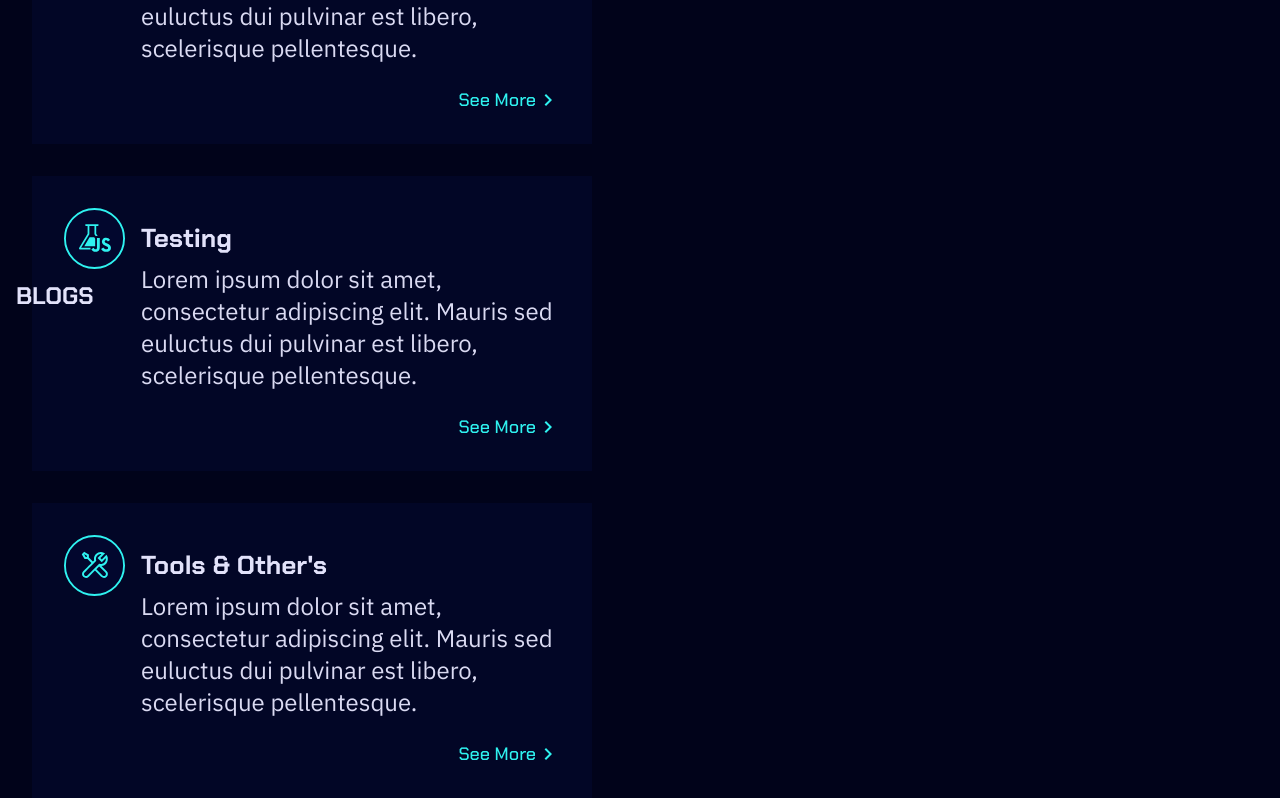
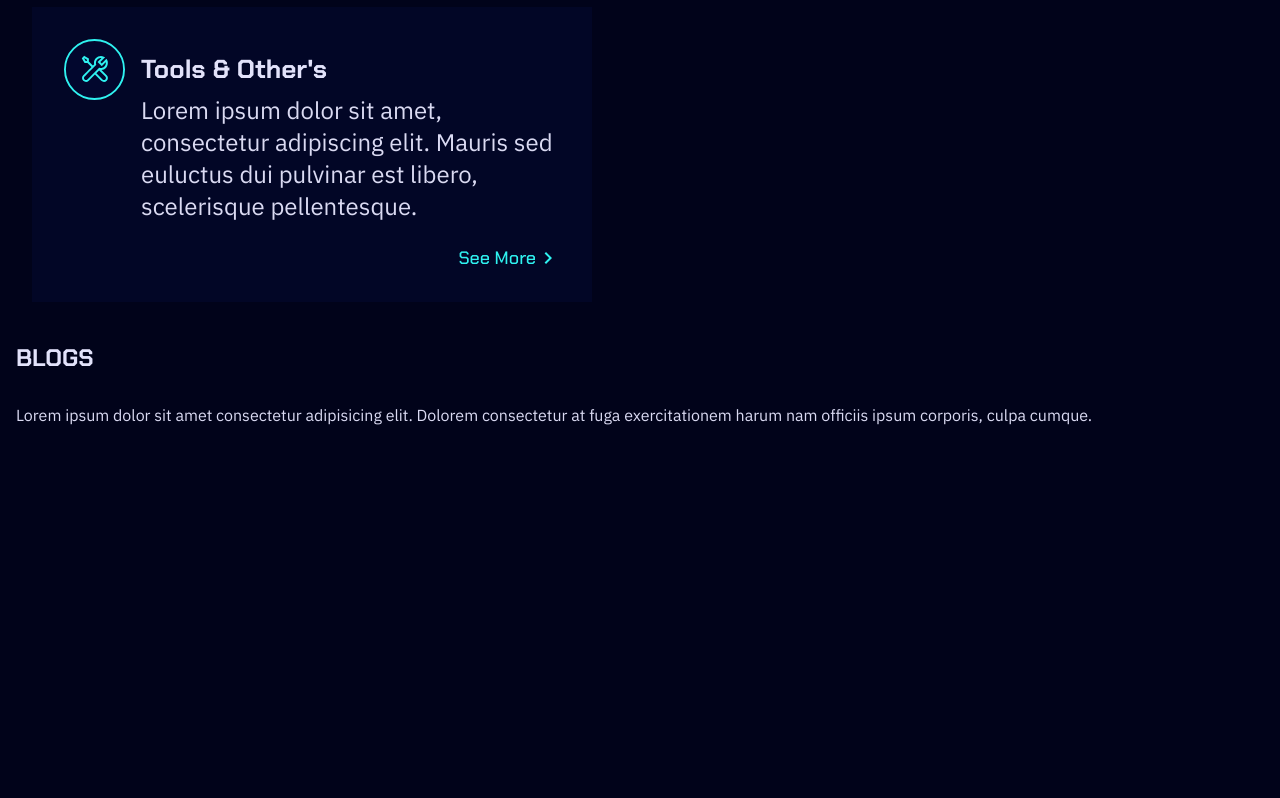
Before and after one commit to HimanshuKanojiya/himanshu-kanojiya-portfolio, a React (Create React App) app: page / in a window 1280 px wide. Shown: the part 2320-3118 px from the top of the page. After the commit the page ends 2745 px from the top, so only its background shows below. Built offline with nearby package versions, Linux system fonts and the light colour scheme.

Commit message:
fixed css issues for section auto position on screen

```diff
--- a/src/assets/jsons/Blogs.json
+++ b/src/assets/jsons/Blogs.json
@@ -1,3 +1,4 @@
 {
-  "title": "BLOGS"
+  "title": "BLOGS",
+  "description": "Lorem ipsum dolor sit amet consectetur adipisicing elit. Dolorem consectetur at fuga exercitationem harum nam officiis ipsum corporis, culpa cumque."
 }
--- a/src/components/core/Blogs/Blogs.tsx
+++ b/src/components/core/Blogs/Blogs.tsx
@@ -1,12 +1,13 @@
 import React from "react";
 
 import { BlogsContainer } from "../../styles/Blogs/BlogsContainer";
-import BlogsData from "../../../assets/jsons/Blogs.json";
+import blogsData from "../../../assets/jsons/Blogs.json";
 
 export const Blogs: React.FC = () => {
   return (
     <BlogsContainer>
-      <h2 className="blogs-container">{BlogsData.title}</h2>
+      <h2 className="blogs-container">{blogsData.title}</h2>
+      <p>{blogsData.description}</p>
     </BlogsContainer>
   );
 };
--- a/src/components/styles/Blogs/BlogsContainer.tsx
+++ b/src/components/styles/Blogs/BlogsContainer.tsx
@@ -2,7 +2,7 @@ import styled from "styled-components";
 
 export const BlogsContainer = styled.section`
   width: 100%;
-  height: 100vh;
+  height: 100%;
   margin-top: ${({ theme }) => theme.spaces.xl};
   padding-inline: ${({ theme }) => theme.spaces.s};
 
--- a/src/components/styles/ExperienceSection/ExperienceContainer.tsx
+++ b/src/components/styles/ExperienceSection/ExperienceContainer.tsx
@@ -2,7 +2,7 @@ import styled from "styled-components";
 
 export const ExperienceContainer = styled.section`
   width: 100%;
-  height: 100vh;
+  height: 100%;
   margin-top: ${({ theme }) => theme.spaces.xl};
   padding-inline: ${({ theme }) => theme.spaces.s};
 
--- a/src/components/styles/HeroSection/HeroSectionContainer.tsx
+++ b/src/components/styles/HeroSection/HeroSectionContainer.tsx
@@ -1,7 +1,7 @@
 import styled from "styled-components";
 
 export const HeroSectionContainer = styled.section`
-  height: 100vh;
+  height: 100%;
   display: flex;
   flex-direction: column;
   justify-content: center;
--- a/src/components/styles/SkillsSection/SkillsSectionContainer.tsx
+++ b/src/components/styles/SkillsSection/SkillsSectionContainer.tsx
@@ -2,7 +2,7 @@ import styled from "styled-components";
 
 export const SkillsSectionContainer = styled.section`
   width: 100%;
-  height: 100vh;
+  height: 100%;
   margin-top: ${({ theme }) => theme.spaces.xl};
   padding-inline: ${({ theme }) => theme.spaces.s};
 
--- a/src/pages/Home.tsx
+++ b/src/pages/Home.tsx
@@ -15,7 +15,7 @@ export const Home: React.FC = () => {
   const isDesktop = useMediaQuery("(min-width: 1336px)");
 
   return (
-    <>
+    <div>
       <NavBar />
       <HeroSection />
       {isDesktop &&
@@ -27,6 +27,6 @@ export const Home: React.FC = () => {
       <SkillsSection />
       <Blogs />
       {/* <Footer /> */}
-    </>
+    </div>
   );
 };
```
